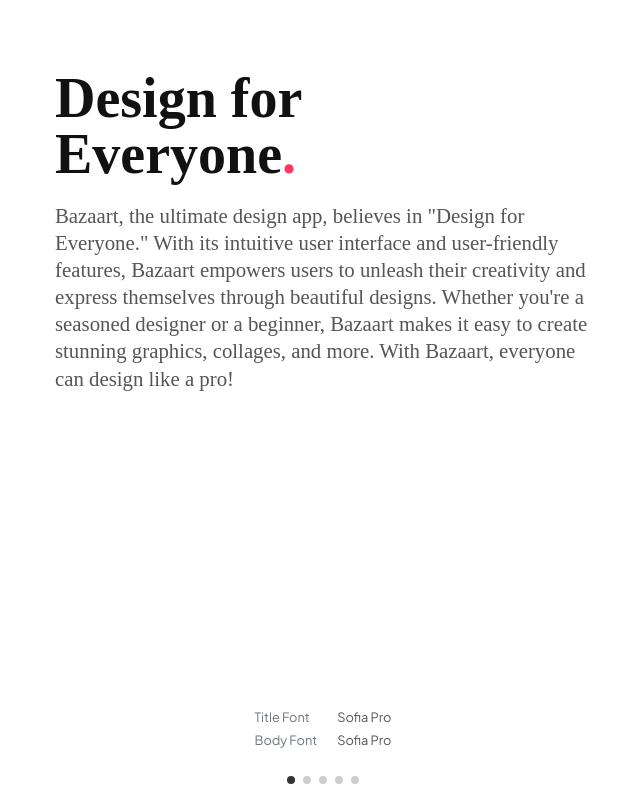
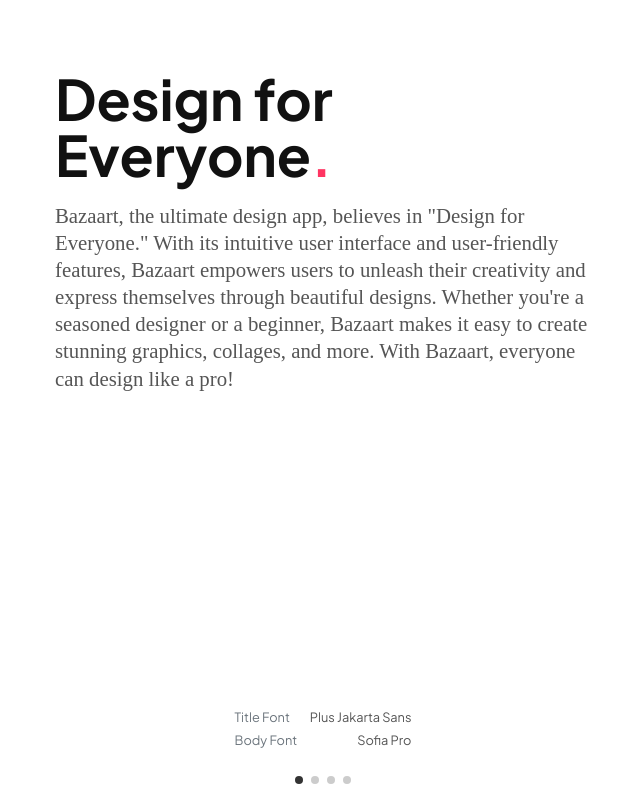
Before and after one commit to stasix/fontgpt, a plain HTML site: page index.html in a window 1280 px wide. Shown: the whole page, without its empty margins (317-957 px from the left). Drawn offline with Linux system fonts and the light colour scheme; a web font is replaced by a local one.

Commit message:
Update index.html

```diff
--- a/index.html
+++ b/index.html
@@ -124,11 +124,10 @@
             const container = document.querySelector('.container');
             const fontInfo = document.getElementById('fontInfo');
             const fontPairs = [
-                               { title: 'Sofia Pro', titleFontName: 'sofia-pro', body: 'Sofia Pro', bodyFontName: 'sofia-pro' },
+                               { title: 'Plus Jakarta Sans', titleFontName: 'Plus Jakarta Sans', body: 'Sofia Pro', bodyFontName: 'sofia-pro' },
                                { title: 'Poppins', titleFontName: 'Poppins', body: 'Sofia Pro', bodyFontName: 'sofia-pro' },
                                { title: 'Plus Jakarta Sans', titleFontName: 'Plus Jakarta Sans', body: 'Plus Jakarta Sans', bodyFontName: 'Plus Jakarta Sans' },
-                               { title: 'Plus Jakarta Sans', titleFontName: 'Plus Jakarta Sans', body: 'Inter', bodyFontName: 'Inter' },
-                               { title: 'Proxima Nova', titleFontName: 'proxima-nova', body: 'Plus Jakarta Sans', bodyFontName: 'Plus Jakarta Sans' },
+                               { title: 'Plus Jakarta Sans', titleFontName: 'Plus Jakarta Sans', body: 'Inter', bodyFontName: 'Inter' }
                                ];
 
                                function createPage(fontPair, index) {
```
